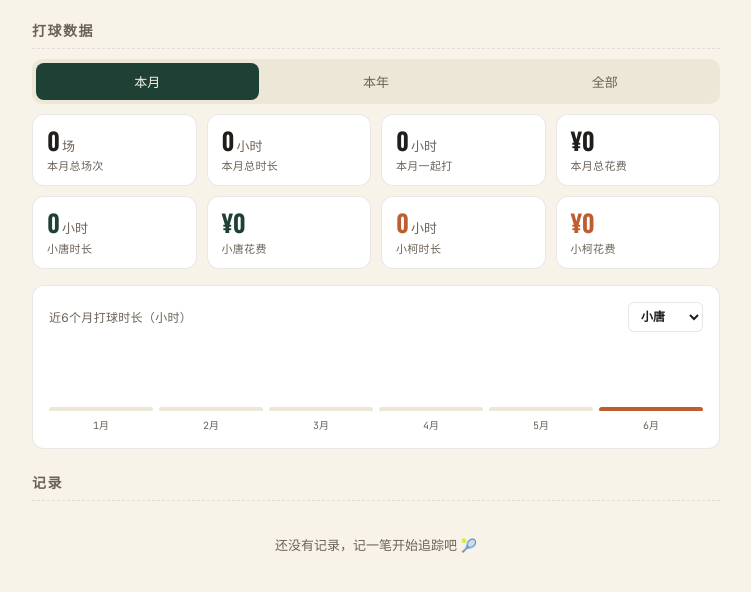
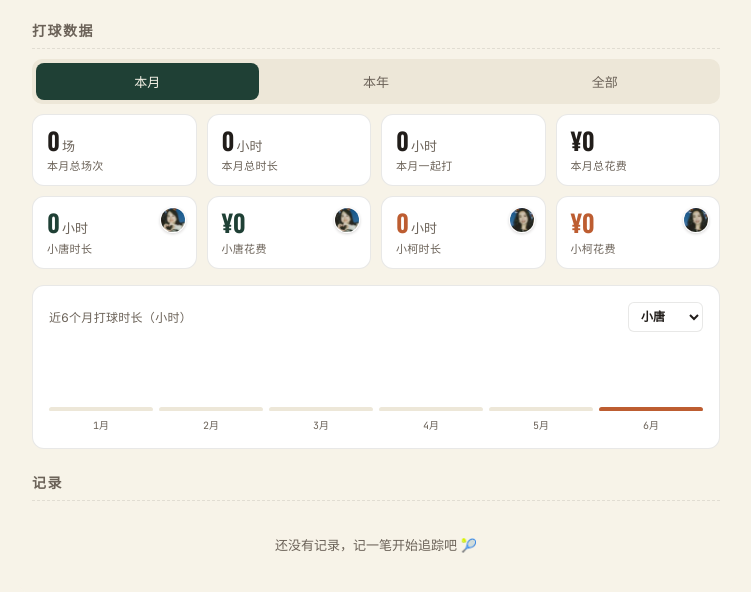
Before and after one commit to spicychocobean/tennis-track, a plain HTML site: page index.html in a window 1280 px wide. Shown: the part 777-1369 px from the top of the page, without its empty margins (264-1015 px from the left). Drawn offline with nearby package versions, Linux system fonts and the light colour scheme; no server answers.

Commit message:
Add files via upload

```diff
--- a/index.html
+++ b/index.html
@@ -141,8 +141,8 @@
   function uid() { return 't' + Date.now() + Math.random().toString(36).slice(2,7); }
   const RATES = { off: 425, peak: 467.5 };
   const RATE_LABELS = { off: '闲时', peak: '忙时' };
-  const AVATAR_TANG = '';
-  const AVATAR_KE = '';
+  const AVATAR_TANG = './tang.png';
+  const AVATAR_KE = './ke.png';
 
   // ===== 数据库读写（Supabase）=====
   // 数据库字段是下划线命名(play_type)，前端用驼峰(playType)，下面两个函数负责互转
```
Also changed, not shown: ke.png (added), tang.png (added).
